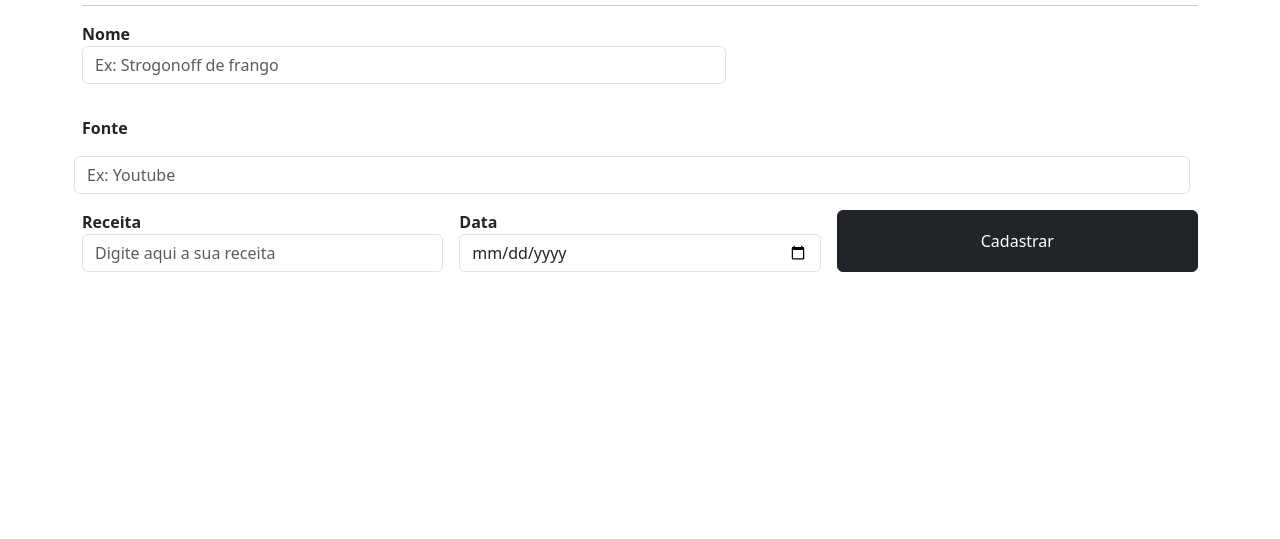
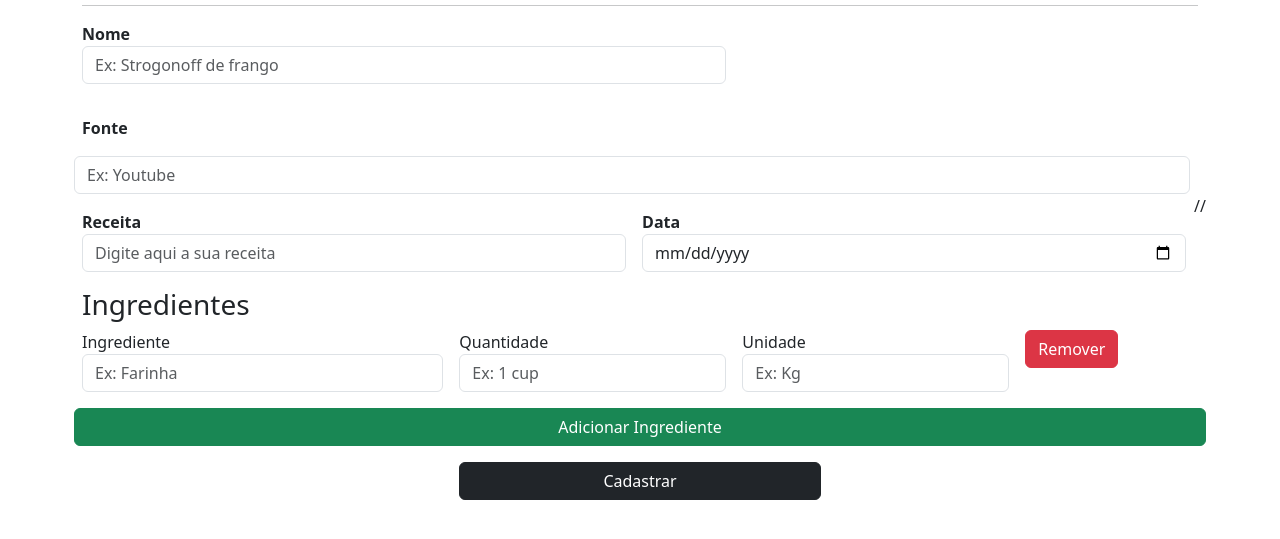
Before and after one commit to mariacarolh/Projeto-Receita, a PHP site: page /cadastrareceitas.php in a window 1280 px wide. Shown: the part 138-677 px from the top of the page. Run offline with PHP 8.4, Linux system fonts and the light colour scheme.

Commit message:
Alterações inacabadas :(

```diff
--- a/cadastrareceitas.php
+++ b/cadastrareceitas.php
@@ -55,8 +55,6 @@
         <hr>
         <hr>
 
-        <form action="criarnobd.php" method="POST">
-
         <!DOCTYPE html>
         <html lang="en">
 
@@ -89,12 +87,61 @@
                     <input type="date" class="form-control" name="data" aria-label="">
                 </div>
 
-                    <div class="d-grid gap-2 col-4 mx-auto">
+                    //
+
+                    <div id="ingredientsSection">
+                        <h3>Ingredientes</h3>
+                        <div class="row g-3 ingredient-row">
+                            <div class="col-sm-4">
+                                <label for="ingredient">Ingrediente</label>
+                                <input type="text" class="form-control" name="ingrediente[]" placeholder="Ex: Farinha" aria-label="Ingredient">
+                            </div>
+                            <div class="col-sm-3">
+                                <label for="quantity">Quantidade</label>
+                                <input type="text" class="form-control" name="quantidade[]" placeholder="Ex: 1 cup" aria-label="Quantity">
+                            </div>
+                            <div class="col-sm-3">
+                                <label for="unit">Unidade</label>
+                                <input type="text" class="form-control" name="unidade[]" placeholder="Ex: Kg" aria-label="Unit">
+                            </div>
+                            <div class="col-sm-2">
+                                <button type="button" class="btn btn-danger" onclick="removeIngredient(this)">Remover</button>
+                            </div>
+                        </div>
+                    </div>
+
+                    <button type="button" class="btn btn-success mt-3" onclick="addIngredient()">Adicionar Ingrediente</button>
+
+                    <!-- Submit Button -->
+                    <div class="d-grid gap-2 col-4 mx-auto mt-3">
                         <button class="btn btn-dark" type="submit">Cadastrar</button>
+                    </div>
                     </form>
                 </div>
             </div>
 
+            <script>
+                // JavaScript for dynamically adding/removing ingredient fields
+                function adicionaringrediente() {
+                    var ingredientsSection = document.getElementById('ingredientsSection');
+                    var newRow = ingredientsSection.querySelector('.ingredient-row').cloneNode(true);
+                    ingredientsSection.appendChild(newRow);
+                }
+
+                function removeringrediente(button) {
+                    var ingredientsSection = document.getElementById('ingredientsSection');
+                    var row = button.parentNode.parentNode;
+                    if (ingredientsSection.childElementCount > 1) {
+                        ingredientsSection.removeChild(row);
+                    } else {
+                        // Reset the fields if only one row is left
+                        var inputs = row.querySelectorAll('input');
+                        inputs.forEach(function(input) {
+                            input.value = '';
+                        });
+                    }
+                }
+            </script>
         </body>
 
         </html>
--- a/criarnobd.php
+++ b/criarnobd.php
@@ -3,9 +3,12 @@ $nome = $_POST["nome"];
 $fonte = $_POST["fonte"];
 $data = $_POST["data"];
 $receita = $_POST["receita"];
+$ingrediente = $_POST["ingrediente[]"];
+$quantidade = $_POST["quantidade[]"];
+$unidade = $_POST["unidade[]"];
 
 require_once("conexao.php");
-$sql = "INSERT INTO receitas (nome, fonte, data, receita) VALUES ('$nome', '$fonte', '$data', '$receita')";
+$sql = "INSERT INTO receitas (nome, fonte, data, receita, ingrediente, quantidade, unidade) VALUES ('$nome', '$fonte', '$data', '$receita', '$ingrediente', '$quantidade', '$unidade')";
 
 ExecutarnoBD($sql);
 
--- a/css/style.css
+++ b/css/style.css
@@ -8,3 +8,8 @@ body{
     background: url('../img/fundo01.jpg');
     background-size: cover;
 }
+
+.centralizar {
+    margin: 0 auto; /* Define as margens laterais automáticas para centralizar */
+    max-width: 600px; /* Defina a largura máxima desejada para o contêiner */
+}
--- /dev/null
+++ b/design.css
@@ -0,0 +1,3 @@
+.lista{
+    text-align:center
+}
```
Also changed, not shown: listareceitas.php (+14 -3 lines). Lines whose indentation alone changed are shown as unchanged.
